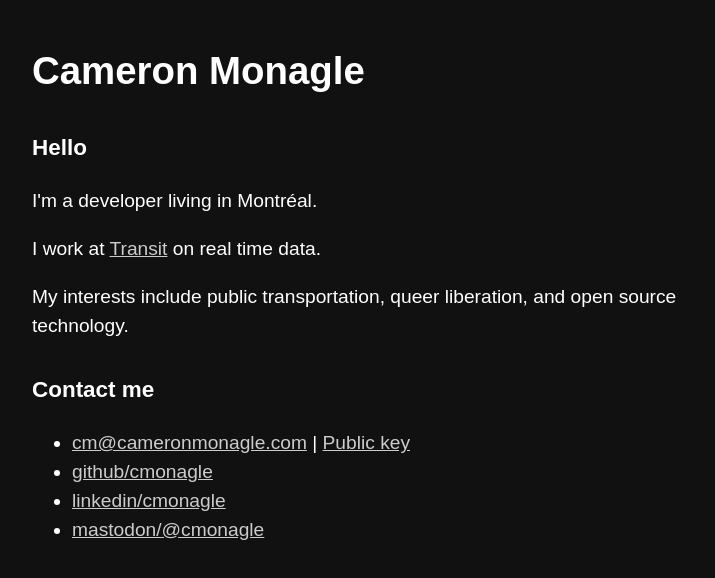
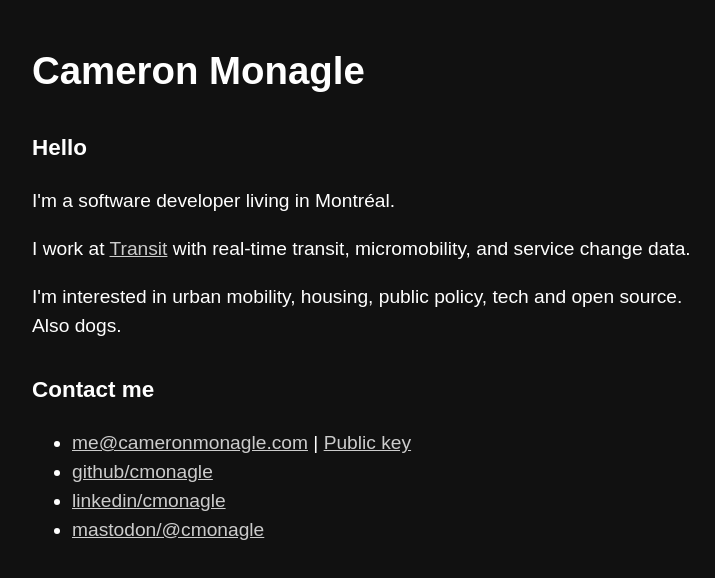
Before and after one commit to cmonagle/cameronmonagle.com, a plain HTML site: page index.html in a window 1280 px wide. Shown: the whole page, without its empty margins (264-979 px from the left). Drawn offline with Linux system fonts and the light colour scheme.

Commit message:
Update index.html
Updated bio copy

```diff
--- a/index.html
+++ b/index.html
@@ -53,13 +53,13 @@
     <main>
         <h3>Hello</h3>
         <p>
-            I'm a developer living in Montréal.
+            I'm a software developer living in Montréal.
         </p>
         <p>
-            I work at <a href="https://transit.app">Transit</a> on real time data.
+            I work at <a href="https://transit.app">Transit</a> with real-time transit, micromobility, and service change data.
         </p>
         <p>
-            My interests include public transportation, queer liberation, and open source technology.
+            I'm interested in urban mobility, housing, public policy, tech and open source. Also dogs.
         </p>
     </main>
 
@@ -67,7 +67,7 @@
         <h3>Contact me</h3>
         <ul>
             <li>
-                <a href="mailto:cm@cameronmonagle.com">cm@cameronmonagle.com</a> |
+                <a href="mailto:me@cameronmonagle.com">me@cameronmonagle.com</a> |
                 <a href="./CameronMonagle.pgp">Public key</a>
             </li>
             <li>
```
